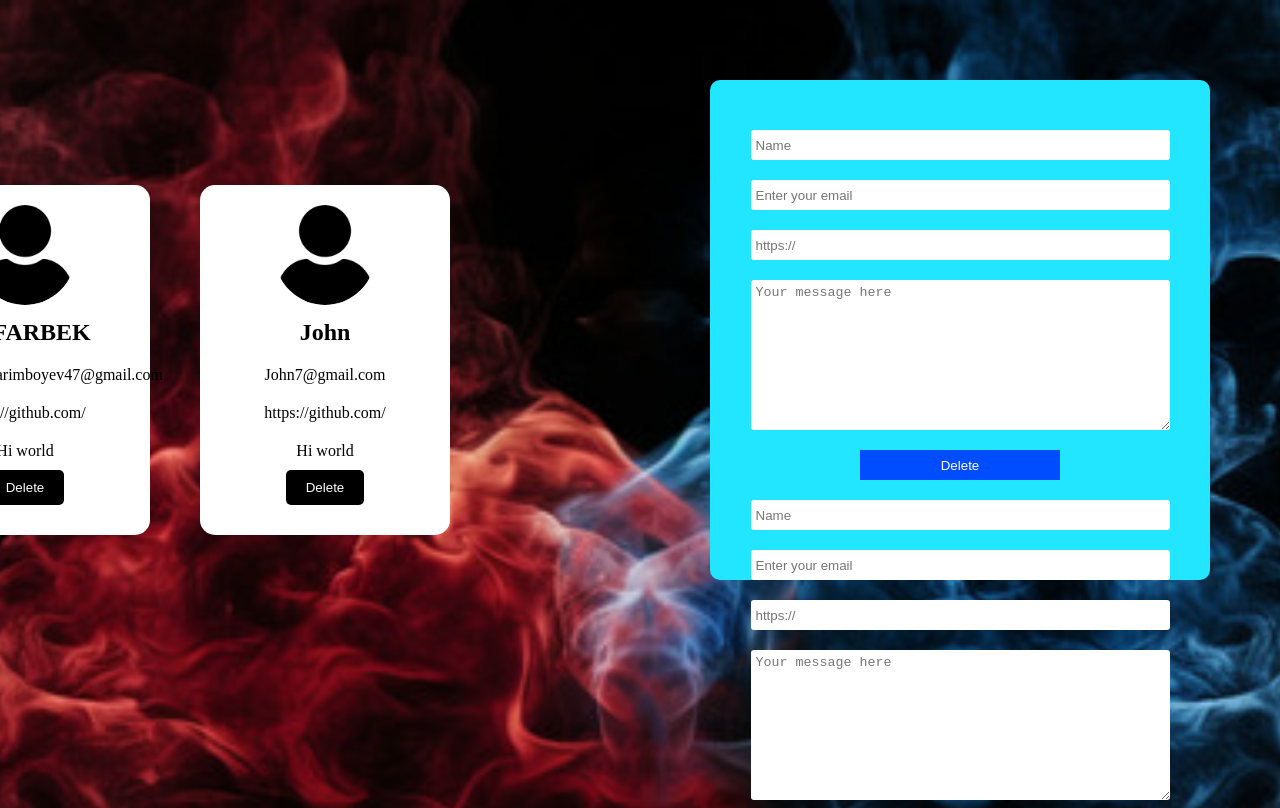
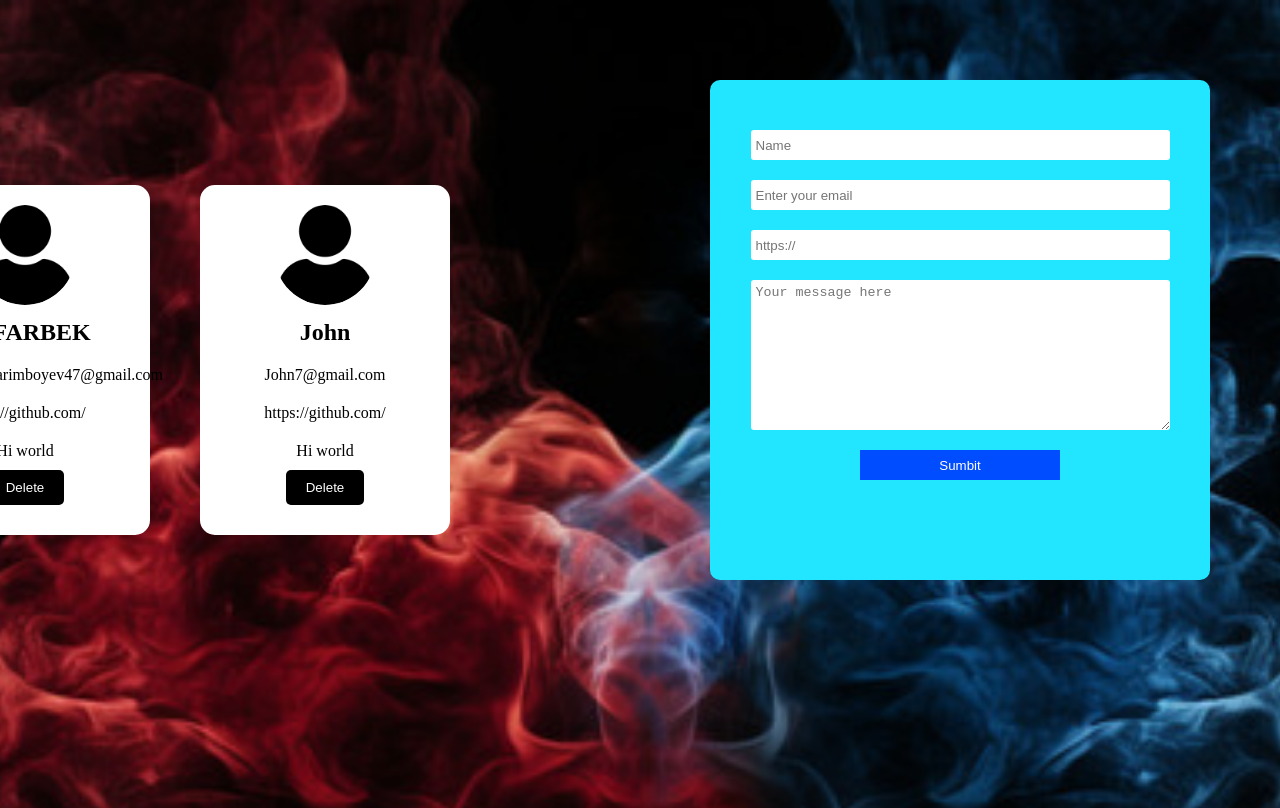
Before and after one commit to zafarbek2005/Dom_Amaliyot, a plain HTML site: page index.html in a window 1280 px wide. Shown: the top 808 px of the page. Drawn offline with Linux system fonts and the light colour scheme.

Commit message:
Update index.html

```diff
--- a/index.html
+++ b/index.html
@@ -14,12 +14,6 @@
                 <input class="input-email" type="email" required placeholder="Enter your email">
                 <input class="input-url" type="url" required placeholder="https://">
                 <textarea class="input-text" required placeholder="Your message here"></textarea>
-                <button type="submit">Delete</button>
-
-                <input class="input-name" type="text" placeholder="Name">
-                <input class="input-email" type="email" placeholder="Enter your email">
-                <input class="input-url" type="url" placeholder="https://">
-                <textarea class="input-text" placeholder="Your message here"></textarea>
                 <button type="submit">Sumbit</button>
             </form>
         </div>
```
